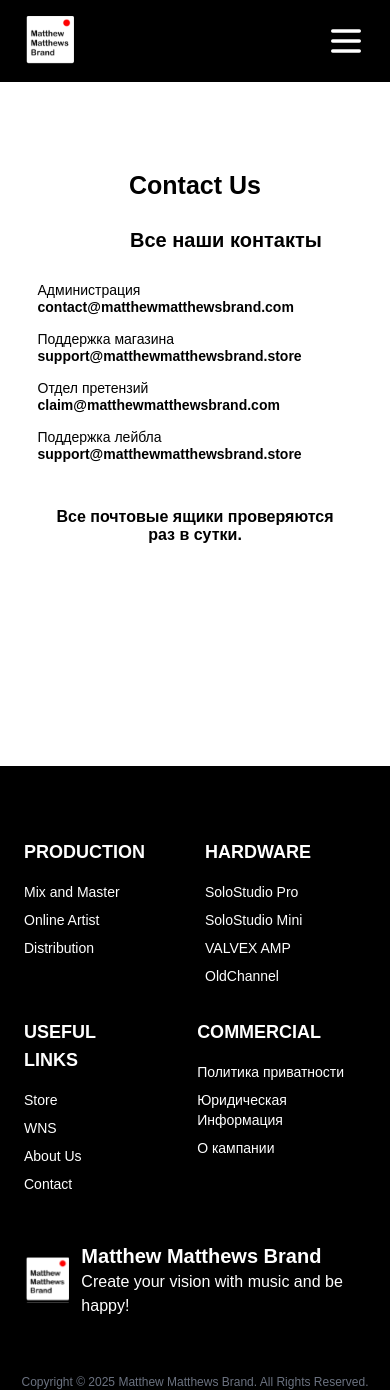
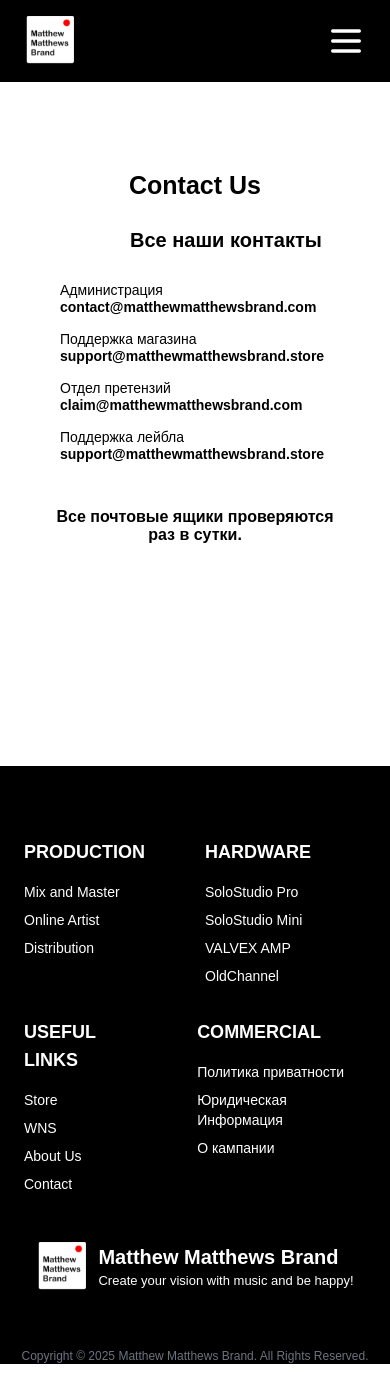
Before and after one commit to IlyaSkach/matthewmatthewsbrand, a React (Create React App) app: page /about in a window 390 px wide. After the commit the page ends 1364 px from the top, so only its background shows below. Built offline with nearby package versions, Linux system fonts and the light colour scheme.

Commit message:
fix 3  mobile  ver

```diff
--- a/src/components/Footer.jsx
+++ b/src/components/Footer.jsx
@@ -217,7 +217,7 @@
             <Logo />
             <div>
               <h3 className="text-xl font-bold">Matthew Matthews Brand</h3>
-              <p className="text-base">
+              <p className="footer-text" >
                 Create your vision with music and be happy!
               </p>
             </div>
--- a/src/components/styles.scss
+++ b/src/components/styles.scss
@@ -18,15 +18,10 @@
 
 }
 
-// .footer-container {
-//   display: flex;
-//   flex-direction: column;
 
-//   @media (min-width: 768px) {
-//     flex-direction: row;
-//     justify-content: space-between;
-//   }
-// }
+.footer-row {
+  display: none;
+}
 
 @media (max-width: 768px) {
   .footer-desc {
@@ -35,13 +30,15 @@
   .footer-container {
     display: flex;
     flex-direction: column;
-    // align-items: center;
+  }
+
+  .footer-text {
+    font-size: 13px;
   }
   .footer-cop {
     display: flex;
     justify-content: space-around;
   }
-
   .footer-row {
     display: flex;
     flex-direction: row;
@@ -49,15 +46,10 @@
     width: 100%;
     margin-bottom: 1rem;
     gap: 50px;
-
-
-
   }
-
   .first {
     gap: 60px;
   }
-
   .footer-logo {
     margin-top: 3rem;
     margin-bottom: 2rem; // Увеличиваем отступ снизу
--- a/src/pages/About/About.jsx
+++ b/src/pages/About/About.jsx
@@ -46,6 +46,7 @@
               support@matthewmatthewsbrand.store
             </a>
           </p>
+
           <div class={styles.discl}>Все почтовые ящики проверяются раз в сутки.</div>
         </div>
         <div class={styles.aboutsection__img}>
--- a/src/pages/About/About.module.scss
+++ b/src/pages/About/About.module.scss
@@ -84,6 +84,7 @@
     &__content {
       width: 100%;
       padding: 20px;
+      text-align: center;
       h1 {
         padding-top: 100px;
         padding-left: 0;
@@ -97,7 +98,7 @@
         line-height: 19px;
         text-align: left;
         max-width: 90%;
-        margin: 0 auto;
+        padding-left: 40px;
         &::before {
          display: none;
 
@@ -121,6 +122,7 @@
       p {
         font-size: 14px;
         line-height: 17px;
+        padding-left: 40px;
       }
     }
     &__img {
--- a/src/pages/Distribution/Distribution.jsx
+++ b/src/pages/Distribution/Distribution.jsx
@@ -5,7 +5,6 @@
 import DistributionPageImage from "../../assets/images/distpage.png";
 
 const Distribution = () => {
-
   return (
     <>
       <section className={styles.titlesection}>
@@ -23,7 +22,7 @@
         </nav>
         <button className={styles.btn}>GET UNLIMITED ACCESS</button>
       </section>
-      <section className={styles.splitSection} id="features" >
+      <section className={styles.splitSection} id="features">
         <div className={styles.splitSection__image}>
           <img src={secondPageImage} alt="second page img" />
         </div>
@@ -55,10 +54,10 @@
           <button className={styles.btnblack}>GET UNLIMITED ACCESS</button>
         </div>
       </section>
-      <section class={styles.musicSection} id="song">
+      <section className={styles.musicSection} id="song">
         <h2>Our Music and Artists</h2>
-        <div class={styles.musicSection__parts}>
-          <div class={styles.musicSection__parts_song}>
+        <div className={styles.musicSection__parts}>
+          <div className={styles.musicSection__parts_song}>
             <p>Most Popular Released Songs</p>
             <div className={styles.historysection__music}>
               <img src={historyPageImage} alt="history" />
@@ -116,9 +115,9 @@
             </div>
           </div>
 
-          <div class={styles.musicSection__parts_artist}>
+          <div className={styles.musicSection__parts_artist}>
             <p> Most Popular Artists</p>
-            <div class={styles.musicSection__parts_img}>
+            <div className={styles.musicSection__parts_img}>
               <div className={styles.imageContainer}>
                 <img
                   src={DistributionPageImage}
@@ -127,7 +126,7 @@
                 />
                 <div className={styles.textOverlay}>MATTHEW MATTHEWS</div>
               </div>
-							<div className={styles.imageContainer}>
+              <div className={styles.imageContainer}>
                 <img
                   src={DistributionPageImage}
                   alt="Matthew Matthews"
@@ -135,7 +134,7 @@
                 />
                 <div className={styles.textOverlay}>MATTHEW MATTHEWS</div>
               </div>
-							<div className={styles.imageContainer}>
+              <div className={styles.imageContainer}>
                 <img
                   src={DistributionPageImage}
                   alt="Matthew Matthews"
@@ -143,7 +142,7 @@
                 />
                 <div className={styles.textOverlay}>MATTHEW MATTHEWS</div>
               </div>
-							<div className={styles.imageContainer}>
+              <div className={styles.imageContainer}>
                 <img
                   src={DistributionPageImage}
                   alt="artist"
--- a/src/pages/Distribution/Distribution.module.scss
+++ b/src/pages/Distribution/Distribution.module.scss
@@ -1,3 +1,5 @@
+
+
 .titlesection {
   position: relative;
   width: 100%;
@@ -237,6 +239,7 @@
       h2 {
         font-size: 24px;
         line-height: 30px;
+				padding-top: 25px;
       }
 
       p {
@@ -253,7 +256,7 @@
   border-bottom: 1px solid #fff;
 
   @media (max-width: 768px) {
-    padding: 60px 10px;
+    padding: 80px 10px;
   }
 
   h2 {
--- a/src/pages/Product/Product.module.scss
+++ b/src/pages/Product/Product.module.scss
@@ -202,7 +202,7 @@
 		flex-direction: column;
 
 		&__content {
-			padding: 10px;
+			padding: 40px 10px;
 			flex: 1 0 100%; /* На меньших экранах элементы занимают 100% ширины */
 		}
 		&__image {
@@ -305,7 +305,7 @@
 		flex-direction: column;
 
 		&__content {
-			padding: 10px;
+			padding: 40px 10px;
 			flex: 1 0 100%; /* На меньших экранах элементы занимают 100% ширины */
 		}
 		&__image {
@@ -397,13 +397,18 @@
 	@media (max-width: 768px) {
 		flex-direction: column-reverse;
 
-		&__content,
+		&__content {
+			padding: 40px 10px;
+			flex: 1 0 100%; /* На меньших экранах элементы занимают 100% ширины */
+		}
 		&__image {
 			padding: 10px;
 			flex: 1 0 100%; /* На меньших экранах элементы занимают 100% ширины */
+
 		}
 
 		&__content {
+			padding-top: 90px;
 			h2 {
 				font-size: 28px;
 				line-height: 34px;
```
Lines whose indentation alone changed are shown as unchanged.
